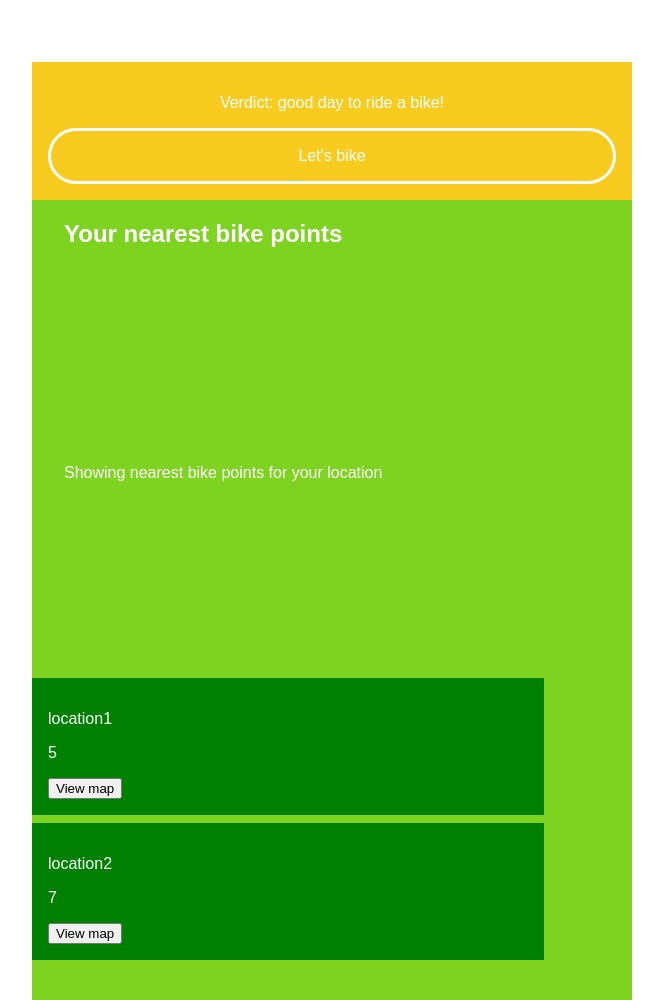
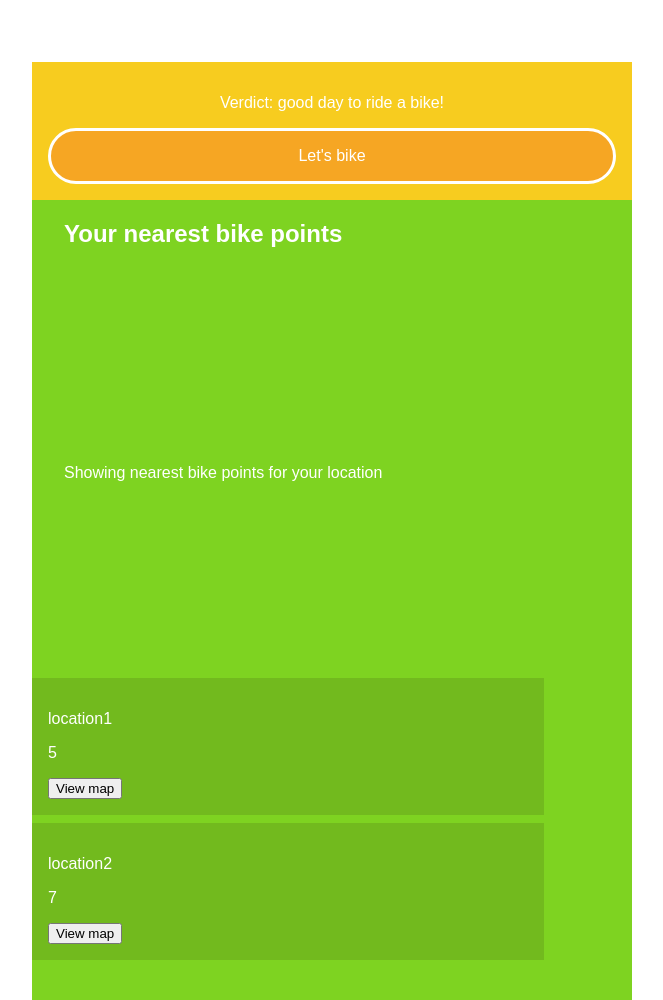
Before and after one commit to njsfield/tfl-hackathon, a website: page index.html in a window 1280 px wide. Shown: the part 600-1600 px from the top of the page, without its empty margins (308-971 px from the left). Drawn offline with Linux system fonts and the light colour scheme.

Commit message:
changes darker colors

```diff
--- a/public/css/style.css
+++ b/public/css/style.css
@@ -52,7 +52,7 @@ ul {
   font-size: 1rem;
   border-radius: 2rem;
   box-shadow: none;
-  background: transparent;
+  background: #F6A623;
   border: 0.2rem solid #fff;
   color: #fff;
 }
@@ -89,8 +89,9 @@ ul {
 }
 
 .item {
-  background: green;
+  background: #72BA1E;
   width: 80%;
   padding: 1rem;
   margin-bottom: 0.5rem;
+  color #000;
 }
```
